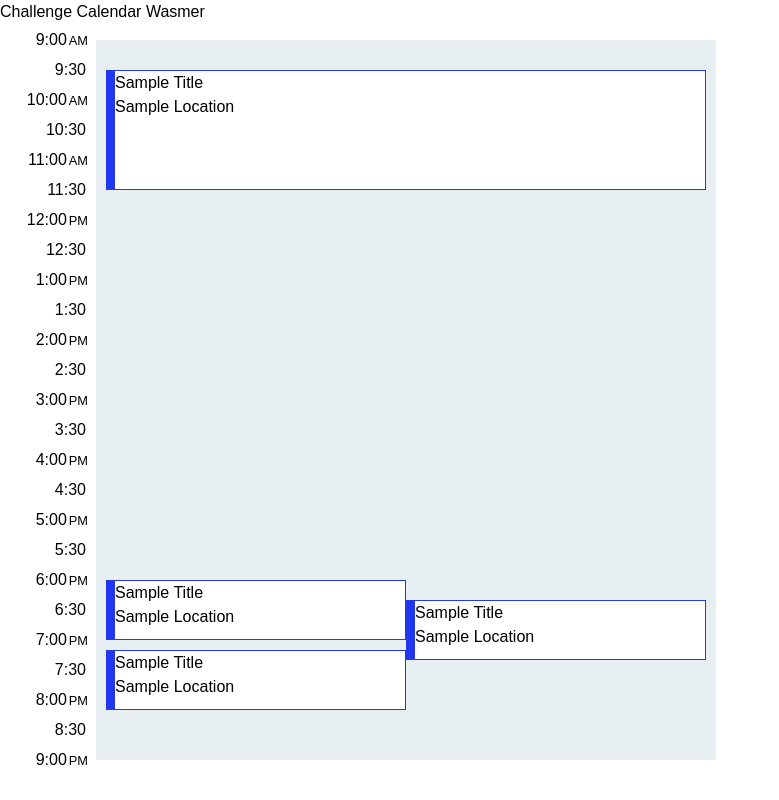
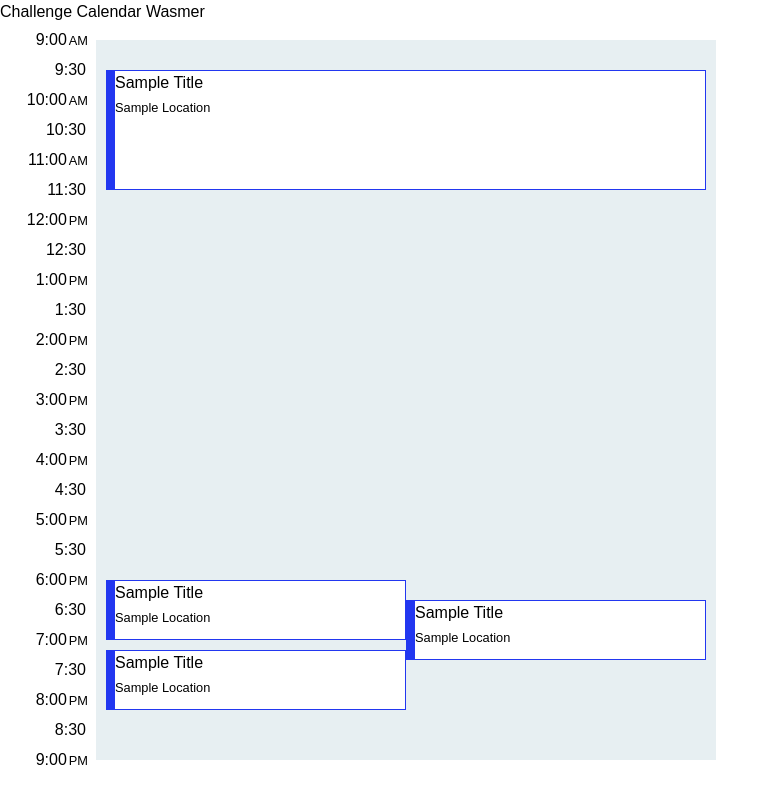
Before and after one commit to javier-ibanez-vizuete/calendar-wasmer-challenge, a React (Vite) app: page / in a window 1280 px wide. Shown: the whole page, without its empty margins (0-779 px from the left). Built offline with nearby package versions, Linux system fonts and the light colour scheme.

Commit message:
feat(Event): Add overflow-hidden to Events

```diff
--- a/src/components/Event.tsx
+++ b/src/components/Event.tsx
@@ -16,7 +16,8 @@ import { MAX_EVENT_WIDTH } from "../utils/constants";
  * @returns {JSX.Element} An article element representing the visual event block.
  */
 export function Event({ event }: EventProps) {
-    const baseEventConfig = "absolute bg-accent-background pl-2 flex border-1 border-accent-background";
+    const baseEventConfig =
+        "absolute overflow-hidden bg-accent-background pl-2 flex border-1 border-accent-background";
     const styleEventConfig = useMemo(
         () => ({
             top: `${event?.start}px`,
@@ -30,8 +31,8 @@ export function Event({ event }: EventProps) {
     return (
         <article className={baseEventConfig} style={styleEventConfig}>
             <div className="flex-1 bg-white">
-                <h3>Sample Title</h3>
-                <h5>Sample Location</h5>
+                <h5>Sample Title</h5>
+                <small>Sample Location</small>
             </div>
         </article>
     );
```
